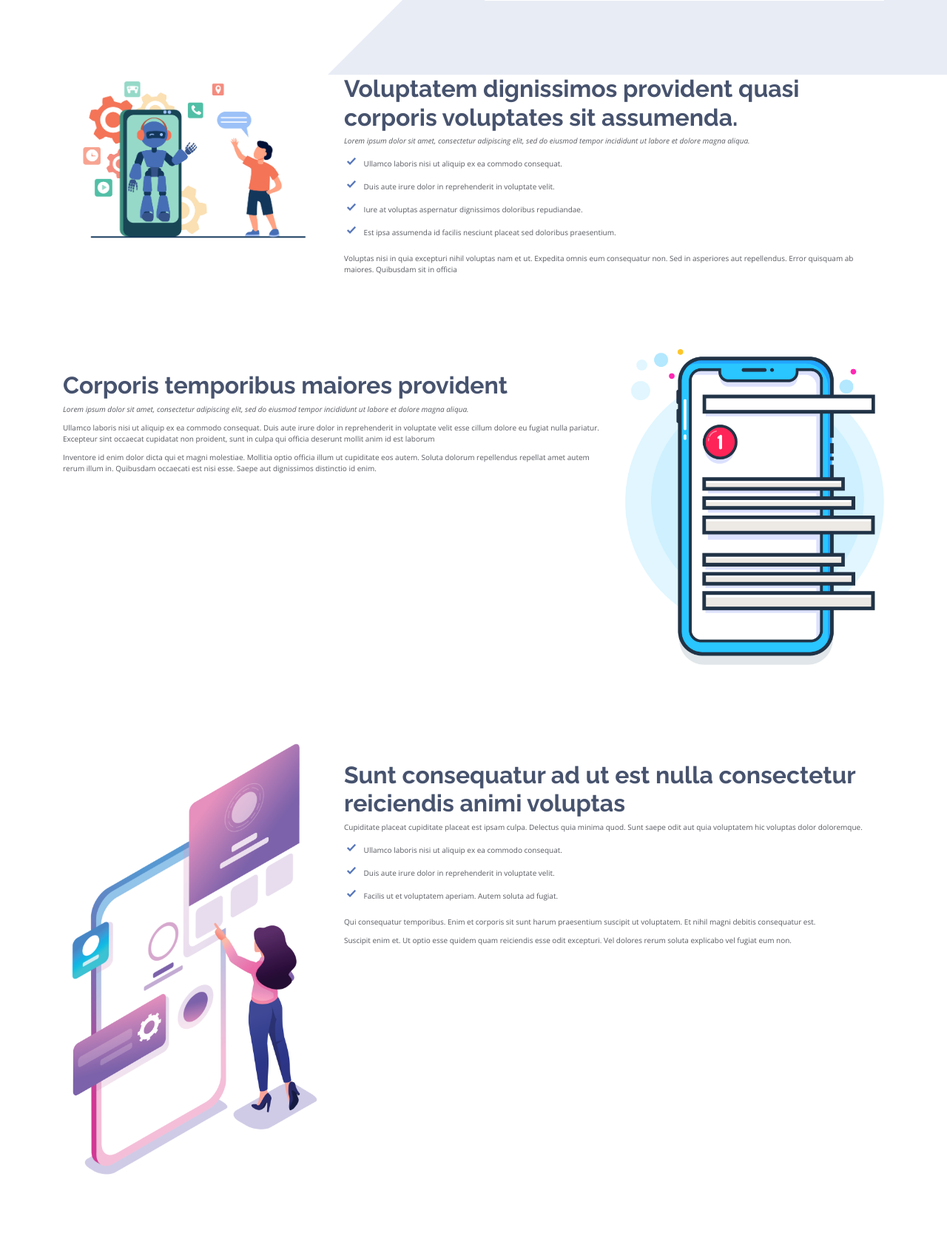
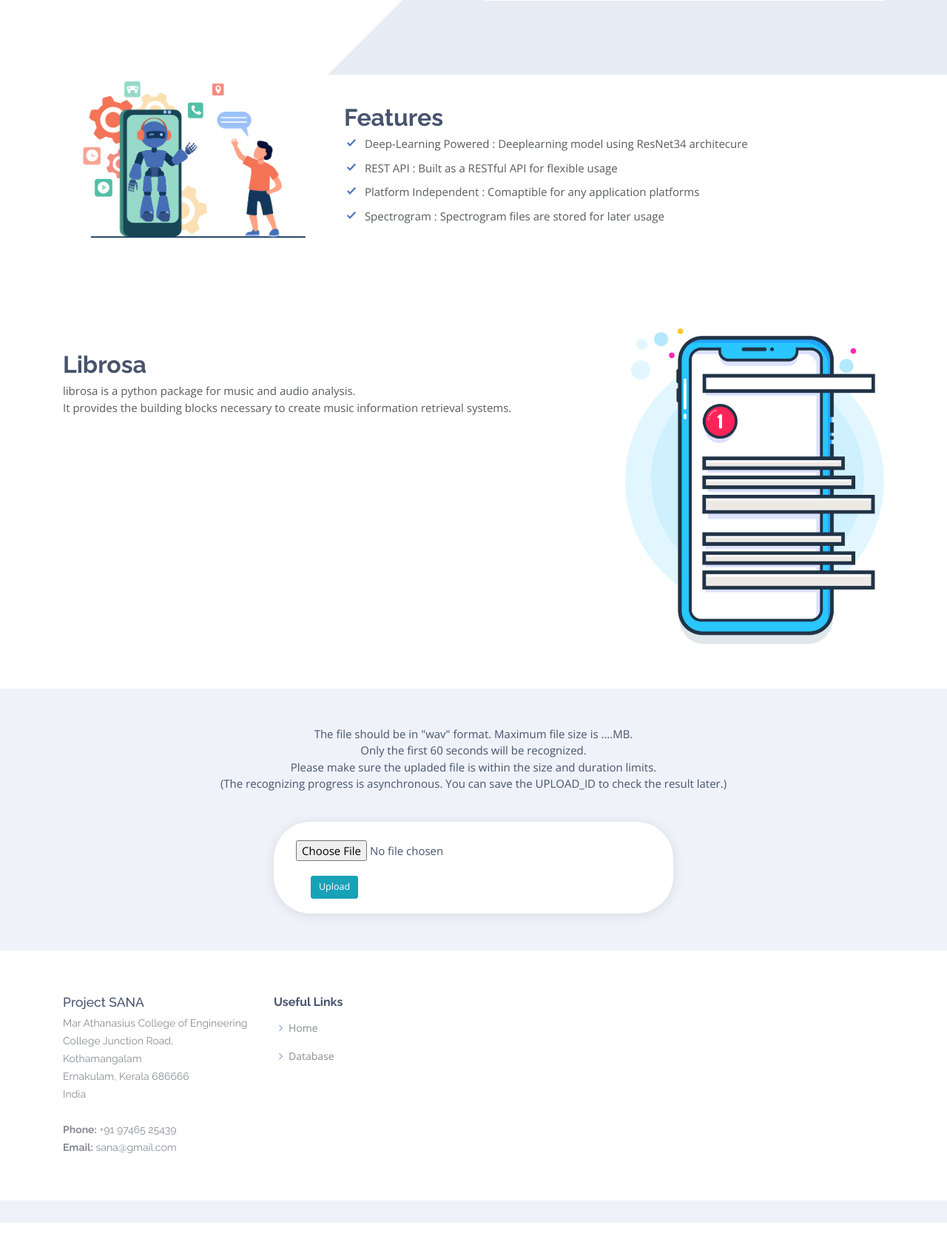
Before and after one commit to apzl/SANA, a Django app: page /home/ in a window 1280 px wide. Shown: the part 545-2239 px from the top of the page at 74% size. After the commit the page ends 2198 px from the top, so only its background shows below. Run offline with Django 3.2, Linux system fonts and the light colour scheme; some libraries are stand-ins or nearby versions.

Commit message:
final commit

```diff
--- a/templates/home.html
+++ b/templates/home.html
@@ -34,20 +34,20 @@
             <img src="{% static 'img/8252.png' %}" class="img-fluid" alt="">
           </div>
           <div class="col-md-8 pt-4" data-aos="fade-up">
-            <h3>Voluptatem dignissimos provident quasi corporis voluptates sit assumenda.</h3>
-            <p class="font-italic">
+            <h3><br>Features</h3>
+            <!-- <p class="font-italic">
               Lorem ipsum dolor sit amet, consectetur adipiscing elit, sed do eiusmod tempor incididunt ut labore et dolore
               magna aliqua.
-            </p>
-            <ul>
-              <li><i class="icofont-check"></i> Ullamco laboris nisi ut aliquip ex ea commodo consequat.</li>
-              <li><i class="icofont-check"></i> Duis aute irure dolor in reprehenderit in voluptate velit.</li>
-              <li><i class="icofont-check"></i> Iure at voluptas aspernatur dignissimos doloribus repudiandae.</li>
-              <li><i class="icofont-check"></i> Est ipsa assumenda id facilis nesciunt placeat sed doloribus praesentium.</li>
+            </p> -->
+            <ul style="font-size: 15px;">
+              <li><i class="icofont-check"></i> Deep-Learning Powered : Deeplearning model using ResNet34 architecure</li>
+              <li><i class="icofont-check"></i> REST API : Built as a RESTful API for flexible usage</li>
+              <li><i class="icofont-check"></i> Platform Independent : Comaptible for any application platforms</li>
+              <li><i class="icofont-check"></i> Spectrogram : Spectrogram files are stored  for later usage</li>
             </ul>
-            <p>
+            <!-- <p>
               Voluptas nisi in quia excepturi nihil voluptas nam et ut. Expedita omnis eum consequatur non. Sed in asperiores aut repellendus. Error quisquam ab maiores. Quibusdam sit in officia
-            </p>
+            </p> -->
           </div>
         </div>
 
@@ -56,23 +56,15 @@
             <img src="{% static 'img/Asset 1.png' %}" class="img-fluid" alt="">
           </div>
           <div class="col-md-8 pt-5 order-2 order-md-1" data-aos="fade-up">
-            <h3>Corporis temporibus maiores provident</h3>
-            <p class="font-italic">
-              Lorem ipsum dolor sit amet, consectetur adipiscing elit, sed do eiusmod tempor incididunt ut labore et dolore
-              magna aliqua.
-            </p>
-            <p>
-              Ullamco laboris nisi ut aliquip ex ea commodo consequat. Duis aute irure dolor in reprehenderit in voluptate
-              velit esse cillum dolore eu fugiat nulla pariatur. Excepteur sint occaecat cupidatat non proident, sunt in
-              culpa qui officia deserunt mollit anim id est laborum
-            </p>
-            <p>
-              Inventore id enim dolor dicta qui et magni molestiae. Mollitia optio officia illum ut cupiditate eos autem. Soluta dolorum repellendus repellat amet autem rerum illum in. Quibusdam occaecati est nisi esse. Saepe aut dignissimos distinctio id enim.
+            <h3>Librosa</h3>
+            <p style="font-size: 15px;">
+              librosa is a python package for music and audio analysis.<br>
+              It provides the building blocks necessary to create music information retrieval systems.
             </p>
           </div>
         </div>
 
-        <div class="row content">
+        <!-- <div class="row content">
           <div class="col-md-4" data-aos="fade-right">
             <img src="{% static 'img/details-3.png' %}" class="img-fluid" alt="">
           </div>
@@ -114,7 +106,7 @@
               <li><i class="icofont-check"></i> Facilis ut et voluptatem aperiam. Autem soluta ad fugiat.</li>
             </ul>
           </div>
-        </div>
+        </div> -->
 
       </div>
     </section><!-- End Details Section -->
@@ -129,7 +121,9 @@
 
     <div class="footer-newsletter" data-aos="fade-up">
       <div class="container">
-        <p></p>
+        <p>The file should be in "wav" format. Maximum file size is ....MB.<br>
+           Only the first 60 seconds will be recognized.<br>Please make sure the upladed file is within the size and duration limits.
+          <br>(The recognizing progress is asynchronous. You can save the UPLOAD_ID to check the result later.)</p>
         <div class="row justify-content-center">
           <div class="col-lg-6">
 			      <form method="POST" enctype="multipart/form-data" style="padding: 25px 20px 0 30px;">
@@ -149,11 +143,12 @@
           <div class="col-lg-3 col-md-6 footer-contact" data-aos="fade-up">
             <h3>Project SANA</h3>
             <p>
-              A108 Adam Street <br>
-              New York, NY 535022<br>
-              United States <br><br>
-              <strong>Phone:</strong> +1 5589 55488 55<br>
-              <strong>Email:</strong> info@example.com<br>
+              Mar Athanasius College of Engineering<br>
+              College Junction Road, Kothamangalam<br>
+              Ernakulam, Kerala 686666<br>
+              India <br><br>
+              <strong>Phone:</strong> +91 97465 25439<br>
+              <strong>Email:</strong> sana@gmail.com<br>
             </p>
           </div>
 
@@ -161,14 +156,14 @@
             <h4>Useful Links</h4>
             <ul>
               <li><i class="bx bx-chevron-right"></i> <a href="#">Home</a></li>
-              <li><i class="bx bx-chevron-right"></i> <a href="#">About us</a></li>
+              <li><i class="bx bx-chevron-right"></i> <a href="#">Database</a></li>
               <!-- <li><i class="bx bx-chevron-right"></i> <a href="#">Services</a></li>
               <li><i class="bx bx-chevron-right"></i> <a href="#">Terms of service</a></li>
               <li><i class="bx bx-chevron-right"></i> <a href="#">Privacy policy</a></li> -->
             </ul>
           </div>
 
-          <div class="col-lg-3 col-md-6 footer-links" data-aos="fade-up" data-aos-delay="200">
+          <!-- <div class="col-lg-3 col-md-6 footer-links" data-aos="fade-up" data-aos-delay="200">
             <h4>Our Services</h4>
             <ul>
               <li><i class="bx bx-chevron-right"></i> <a href="#">Web Design</a></li>
@@ -177,7 +172,7 @@
               <li><i class="bx bx-chevron-right"></i> <a href="#">Marketing</a></li>
               <li><i class="bx bx-chevron-right"></i> <a href="#">Graphic Design</a></li>
             </ul>
-          </div>
+          </div> -->
 
           <!-- <div class="col-lg-3 col-md-6 footer-links" data-aos="fade-up" data-aos-delay="300">
             <h4>Our Social Networks</h4>
```
